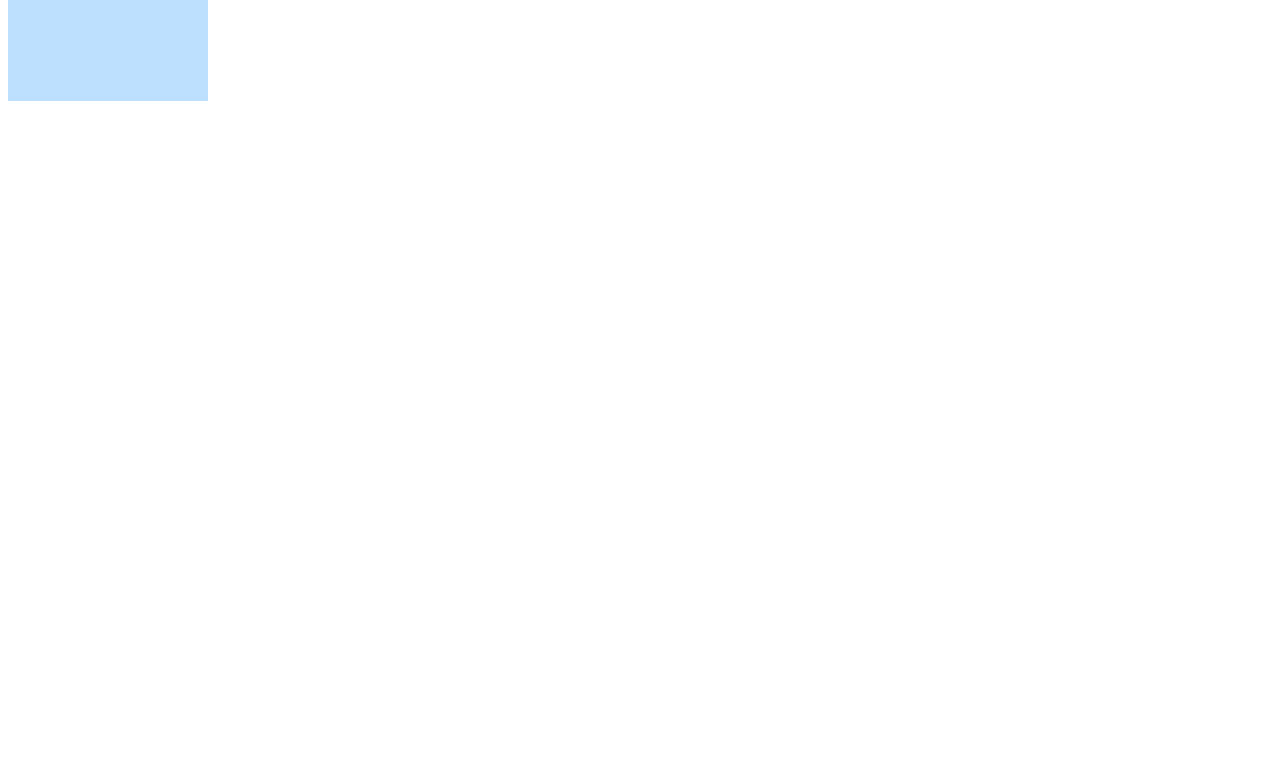
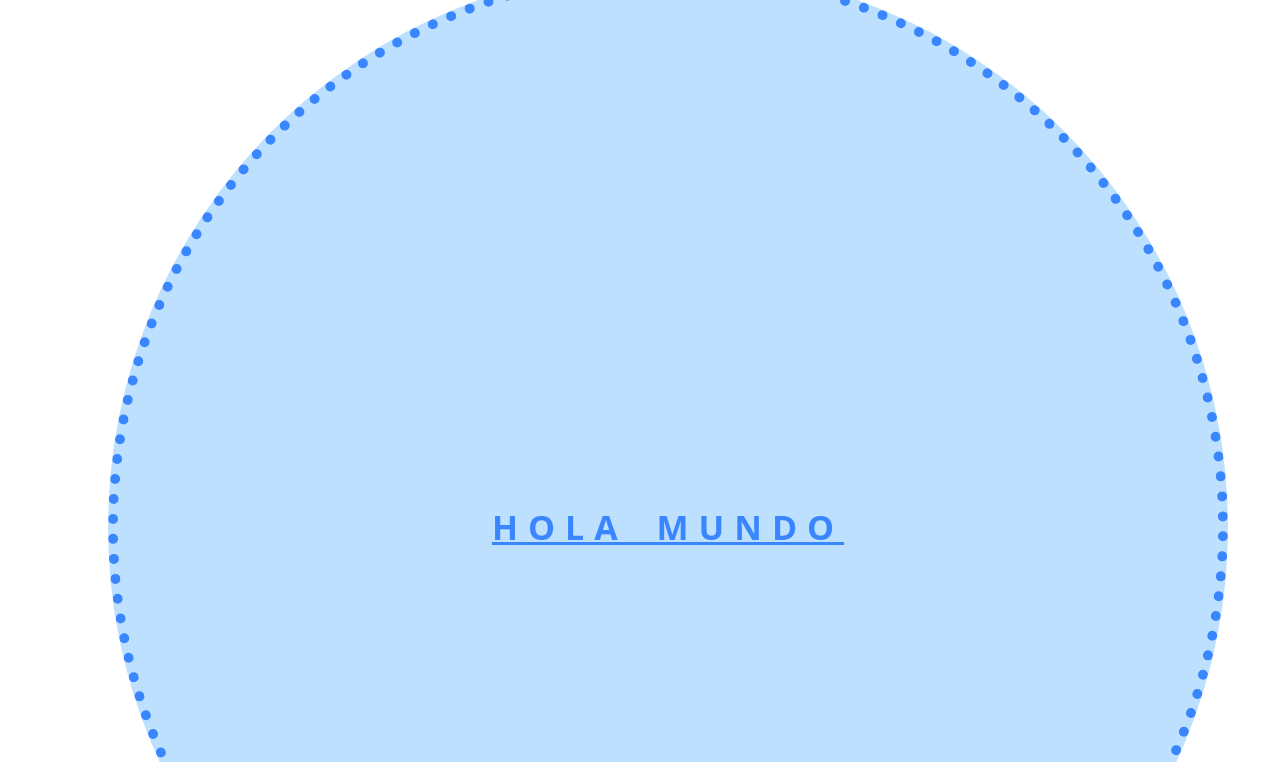
Before and after one commit to marladelvic/CURSO-14, a plain HTML site: page CSS/index.html in a window 1280 px wide. Shown: the part 482-1244 px from the top of the page. Before the commit the page ends 800 px from the top, so only its background shows below. Drawn offline with Linux system fonts and the light colour scheme.

Commit message:
Clase 051223

```diff
--- a/CSS/Styles/styles.css
+++ b/CSS/Styles/styles.css
@@ -28,4 +28,117 @@ h3 {
     letter-spacing: 10px;
     word-spacing: 10px;
     line-height: 40px;
+
+    /* Como trabajar con bordes */
+
+    /*
+    border-color: #3a86ff;
+    border-style: dotted;
+    border-width: 10px;
+    */
+
+    border: 10px #3a86ff dotted;
+    border-radius: 100%;
+
+    /*
+    FUNFACT
+    margin seria para el exterior caja y
+    el padding el interior de la caja
+    */
+
+    /*
+    Margin o Margen> es la distancia de un elemento con respecto a otro
+    va en el sentido de las agujas del reloj si colocas los 4 seguidos
+    ej> 100px (arriba) 30px(derecha) 0px (abajo) 400px (derecha)
+    */
+
+    margin: 100px;
+    padding: 200px;
+
+    /*
+    Anchura y altura minima significan que
+    el elemento NUNCA sera mas chiquito que esa medida
+    */
+
+    min-width: 100px;
+    min-height: 100px;
+
+    /*
+    Anchura y altura maxima significan que
+    el elemento NUNCA sera mas grande que esa medida
+    */
+
+    max-width: 700px;
+    max-height: 700px;
+
+    /*
+    Existen diversas formas de colocar colores
+    en CSS, una de ellas es mencionar el color
+    en idioma ingles, pero también puedes usar
+    codigo Hexadecimal, RGB, RGB, HSL
+    */
+
+    /*
+    color: #5AAADB;
+    color: #faebd7d7;
+    color: rgb(0,0,0);
+    color: rgba(255,50,20,0.50)
+    color: hsl(0, 100%, 50%)
+    */
+
+    /*
+    Si colocas !important luego de una propiedad y etiqueta se va a aplicar porque si
+    NO USARLO, MATA OSOS POLARES
+    */
+
+    /*
+    Con la propiedad opacity juegas con la transparecia del elemento
+    opacity: 80%;
+    */
+
+    /*
+    REM es una medida relativa y una referencia a la medida por default  que tiene
+    una pag web, es realtiva porque puede cambiar dependiendo de la medida  del ancho del navegador
+    es decir, tal elemento 3 veces su medida
+    */
+
+    /*
+    EM usualmente no se usa y hace referencia a la medida del HTML en si
+    */
+
+    /*
+    vw> View width es la medida del ancho del navegador
+    vh> View height es la medida de la altura del navegador
+    */
+
+    width: 100vw;
+    height: 100vh;
+
+
+    /*
+    PSEUDO ELEMENTOS
+    Manejan los estados de un elemento
+    */
+
+    /*
+    Bendito hoover que me cambia la medida
+    #prueba:hover {background-color: #cdb4db; padding: 0;}
+    */
+
+    /*
+    Display como visualizamos las cosas
+    display: none (desaparece el elemento
+    display: flex (es horizontal por default, es decir, filas)
+    */
+
+    display: flex;
+
+    /*Justify> eje principal*/
+
+    justify-content: center;
+
+    /*Align> eje secundario*/
+
+    align-items: center;
+
 }
```
Also changed, not shown: CSS/index.html (+1 -0 lines).
